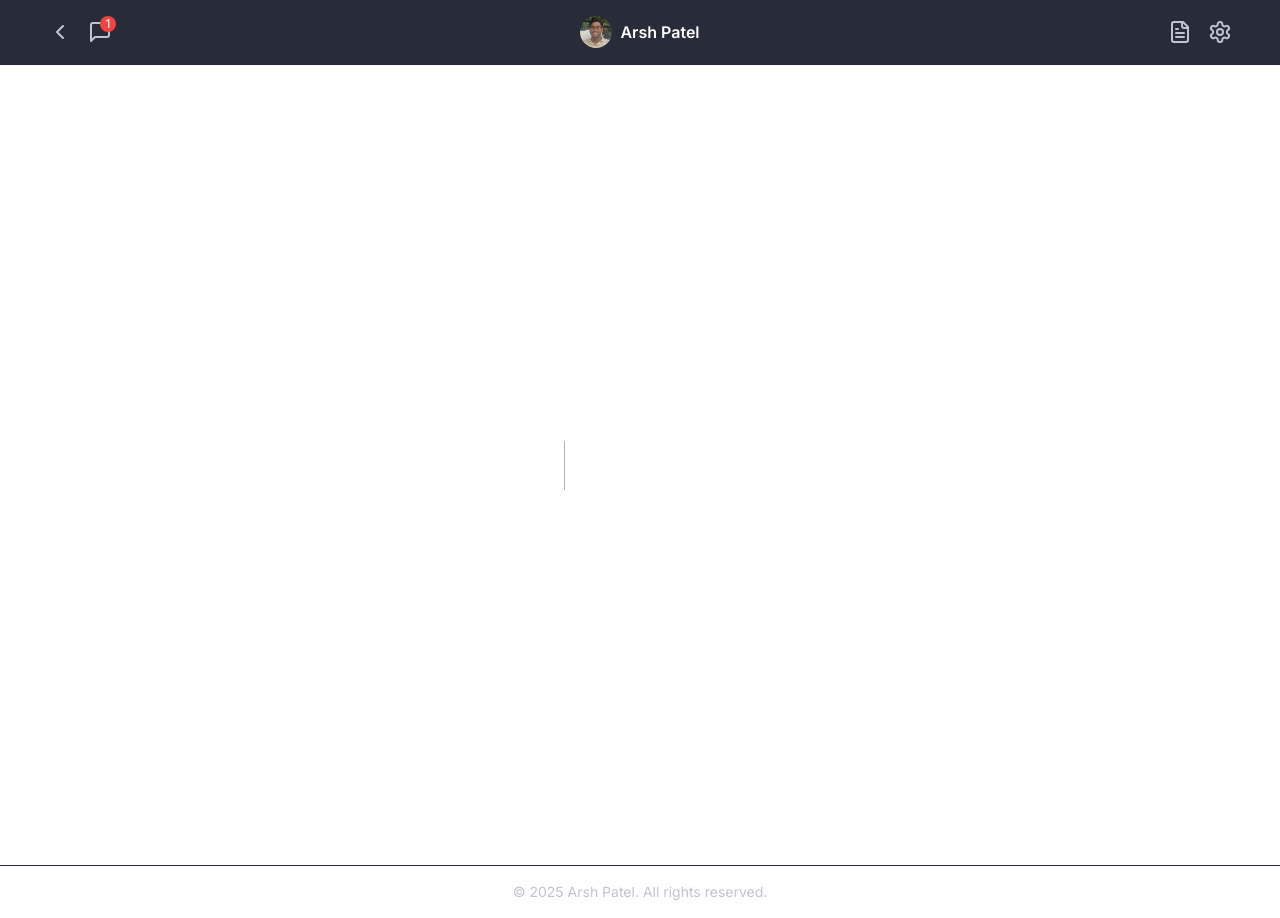
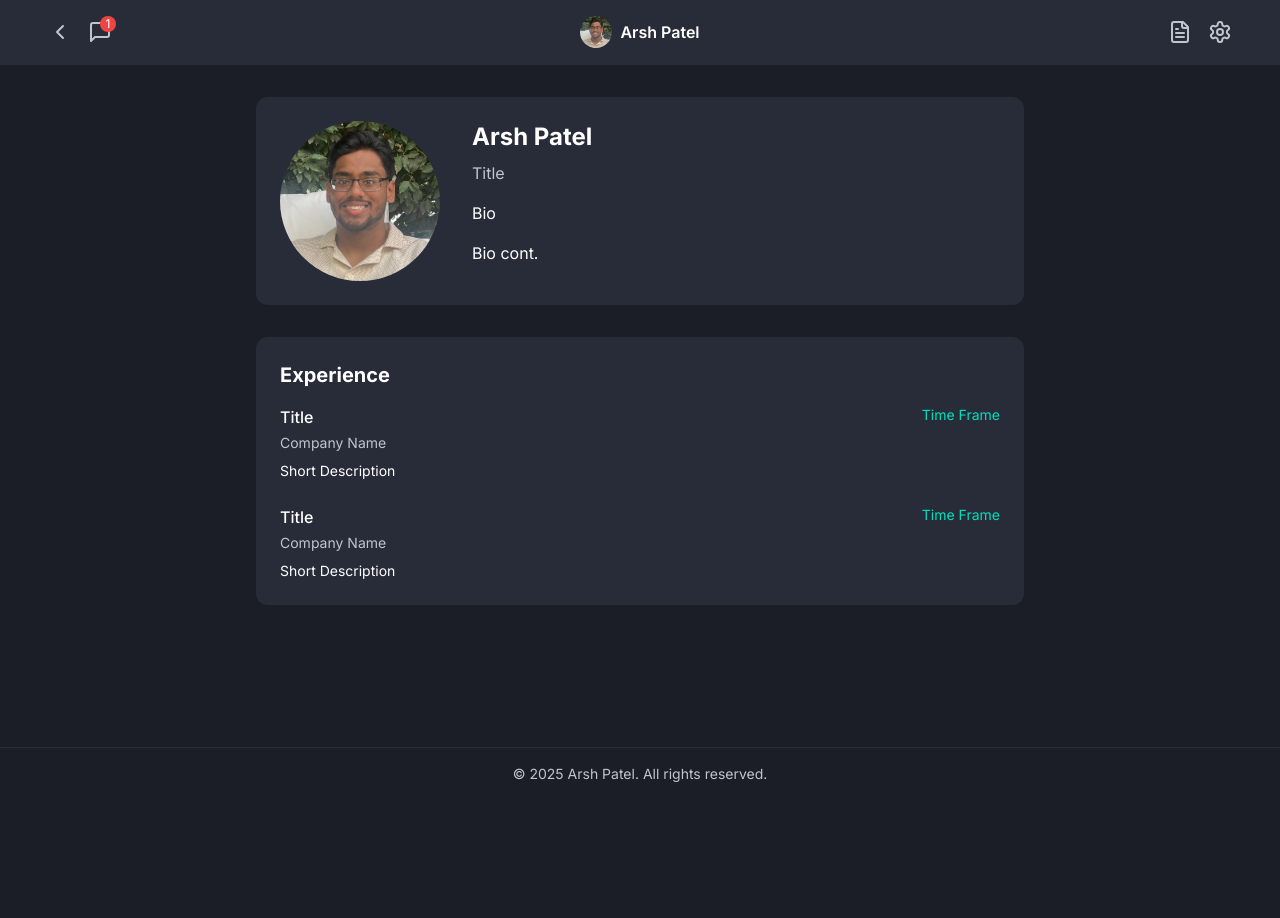
Before and after one commit to apatel78/arshpatel.dev, a Next.js app: page /arshpateldev/ in a window 1280 px wide. Before the commit this address had no page. After the commit the page ends 800 px from the top, so only its background shows below. Built offline with nearby package versions, Linux system fonts and the light colour scheme.

Commit message:
Image paths changed to include base path

```diff
--- a/components/about-me.tsx
+++ b/components/about-me.tsx
@@ -7,7 +7,7 @@ export default function AboutMe() {
         <div className="flex flex-col md:flex-row items-center md:items-start gap-8">
           <div className="w-40 h-40 rounded-full overflow-hidden bg-secondary flex-shrink-0">
             <Image
-              src="/arshpatel.jpg"
+              src="/arshpateldev/arshpatel.jpg"
               alt="Arsh Patel"
               width={160}
               height={160}
--- a/components/header.tsx
+++ b/components/header.tsx
@@ -47,7 +47,7 @@ export default function Header() {
             <div className="flex items-center">
               <div className="h-8 w-8 rounded-full mr-2 overflow-hidden">
                 <Image
-                  src="/arshpatel.jpg?height=32&width=32"
+                  src="/arshpateldev/arshpatel.jpg?height=32&width=32"
                   alt="Profile"
                   width={32}
                   height={32}
--- a/next.config.ts
+++ b/next.config.ts
@@ -13,7 +13,7 @@ const nextConfig: NextConfig = {
    *
    * @see https://nextjs.org/docs/app/api-reference/next-config-js/basePath
    */
-  basePath: "/app",
+  basePath: "/arshpateldev",
 
   /**
    * Disable server-based image optimization. Next.js does not support
```
